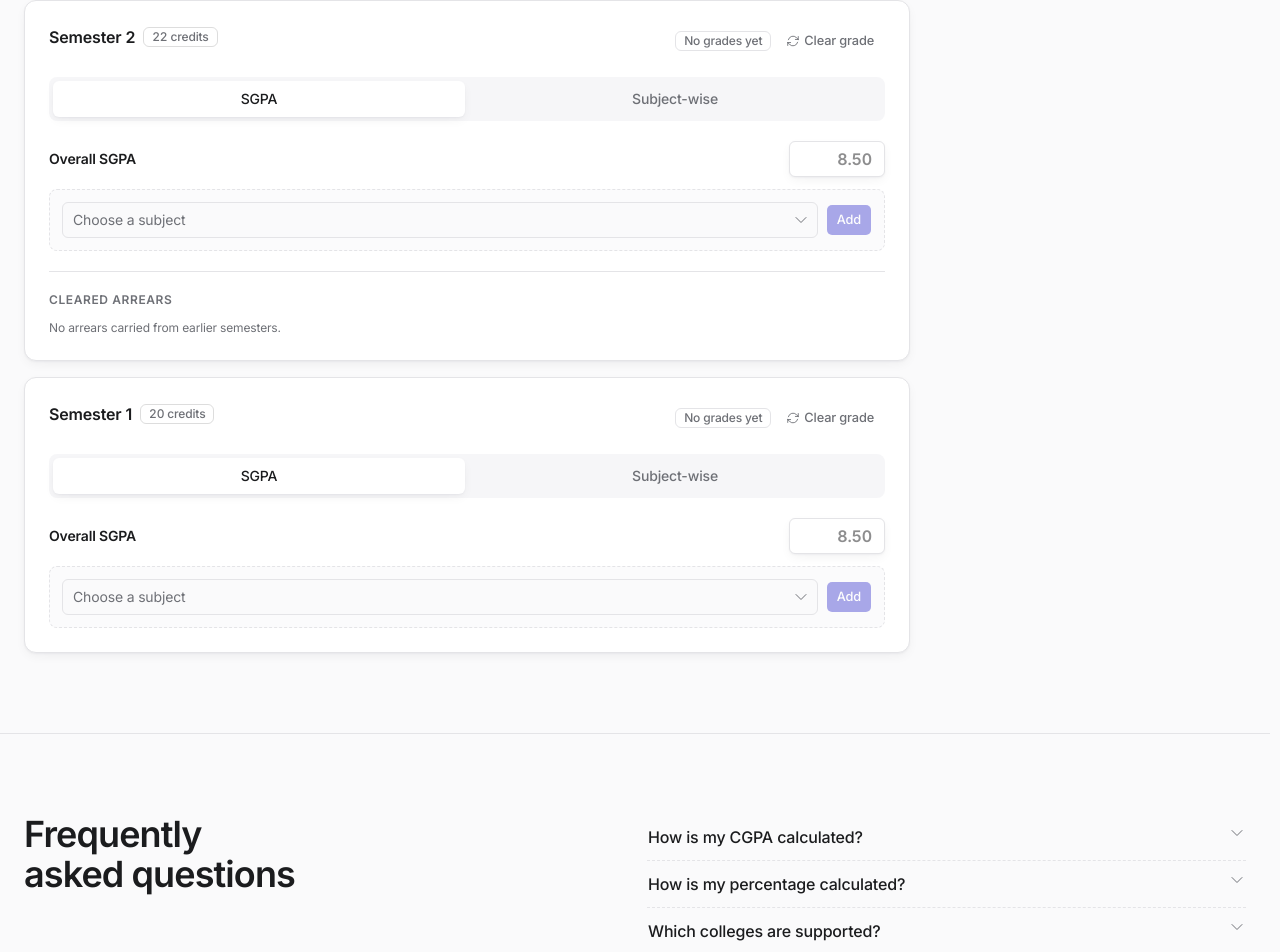
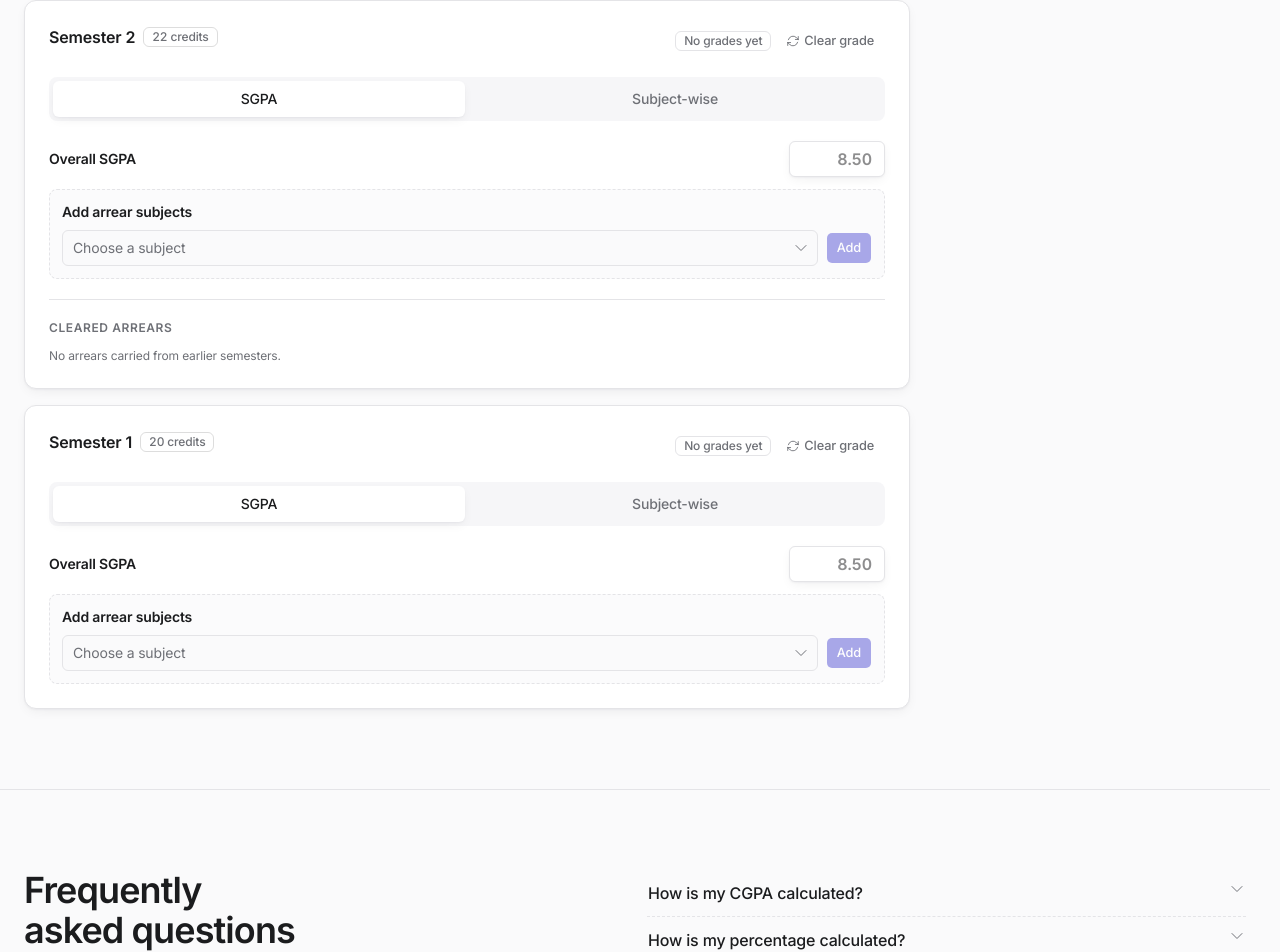
Before and after one commit to Tams3d/cgpa-calculator, a React (Vite) app: page / in a window 1280 px wide. Shown: the part 3515-4467 px from the top of the page. Built offline with nearby package versions, Linux system fonts and the light colour scheme.

Commit message:
fix: "Add arrear subjects" text on all devices

```diff
--- a/src/components/calculator/semester-card.tsx
+++ b/src/components/calculator/semester-card.tsx
@@ -98,9 +98,7 @@
     <div className="flex w-full flex-col gap-2 rounded-lg border border-dashed border-border bg-secondary/30 p-3">
       {canAdd ? (
         <>
-          <span className="text-sm font-semibold text-foreground sm:hidden">
-            Add arrear subject
-          </span>
+          <span className="text-sm font-semibold text-foreground">Add arrear subjects</span>
           <div className="flex w-full flex-col gap-2 sm:flex-row sm:items-center">
             <Select items={items} value={subjectId} onValueChange={(v) => setSubjectId(v ?? null)}>
               <SelectTrigger
```
